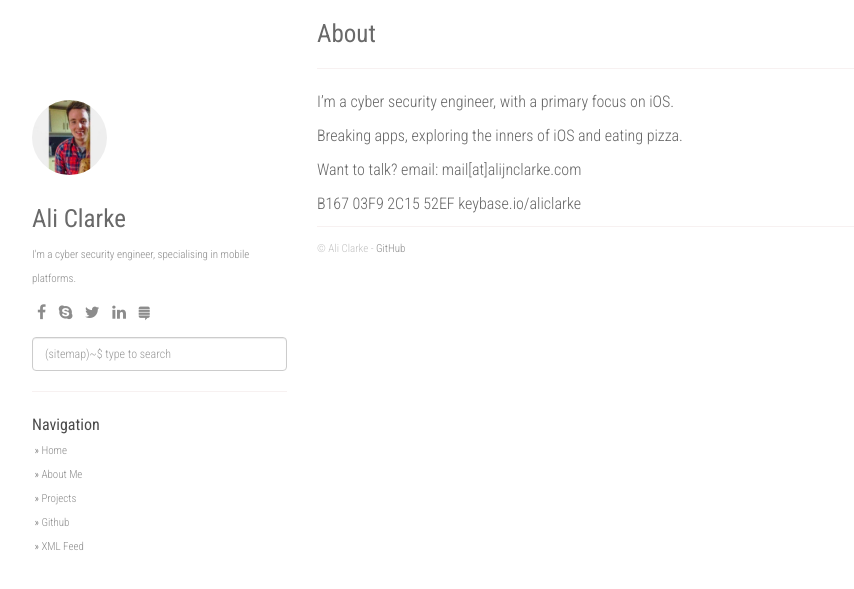
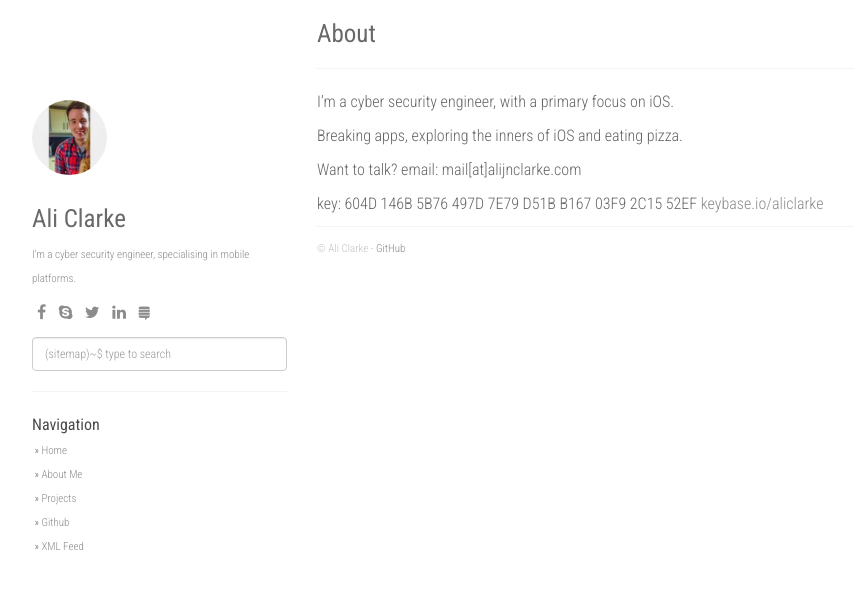
Before and after one commit to alijnclarke/alijnclarke.github.io, a Jekyll site: the page built from about.md, in a window 1280 px wide. Shown: the top 589 px of the page, without its empty margins (53-907 px from the left). Built offline with Jekyll 4.4.1, drawn with Linux system fonts in a browser that asks for light colours; nearby versions of some CDN libraries.

```diff
--- a/about.md
+++ b/about.md
@@ -11,5 +11,5 @@ Breaking apps, exploring the inners of iOS and eating pizza.
 Want to talk?
 email: mail[at]alijnclarke.com
 
-B167 03F9 2C15 52EF
-keybase.io/aliclarke
+key: 604D 146B 5B76 497D 7E79 D51B B167 03F9 2C15 52EF
+[keybase.io/aliclarke](http://keybase.io/aliclarke)
```
